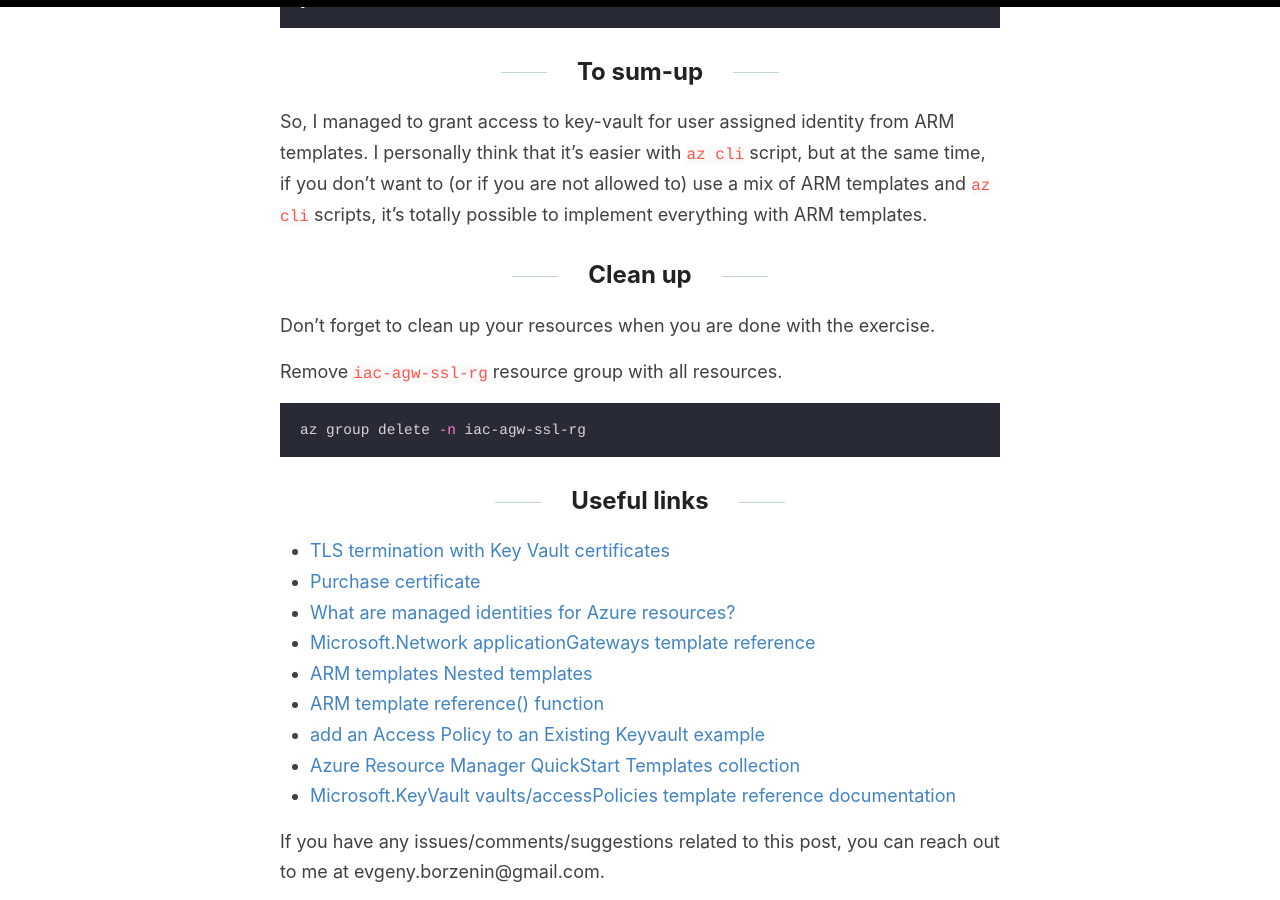
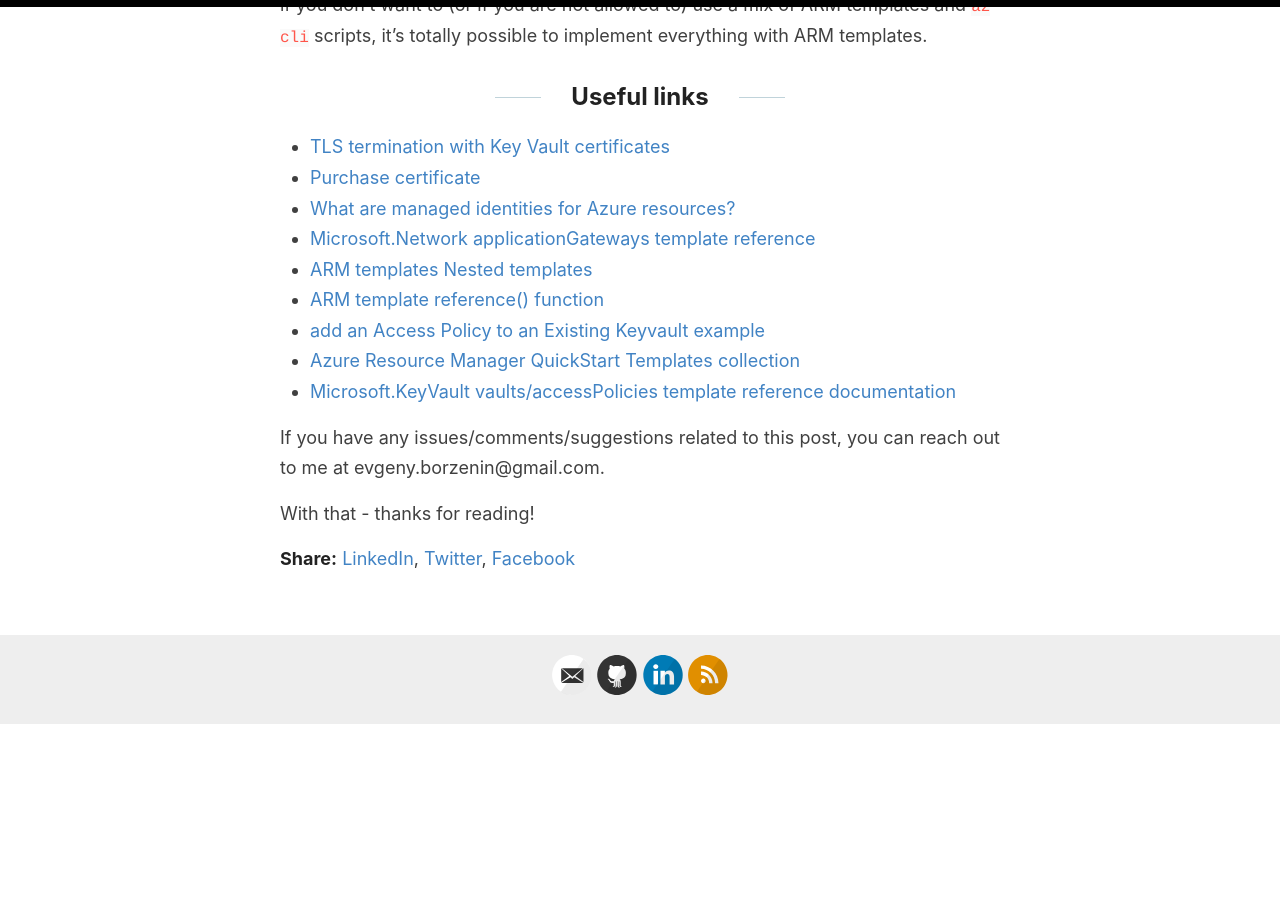
Before and after one commit to evgenyb/evgenyb.github.io, a Jekyll site: the page built from _posts/2020-05-11-nested-template-managed-identity-key-vault.md, in a window 1280 px wide and 900 px high, scrolled down 8314 px. Built offline with Jekyll 4.4.1, drawn with Linux system fonts in a browser that asks for light colours; after the commit the page ends 9039 px from its top, so only the background shows below that; some of the changed text lies outside the part shown.

Commit message:
QA content

````diff
--- a/_posts/2020-05-11-nested-template-managed-identity-key-vault.md
+++ b/_posts/2020-05-11-nested-template-managed-identity-key-vault.md
@@ -77,14 +77,6 @@
 
 * create user assigned managed identity called `iac-agw-mi`
 * grant `iac-agw-mi` managed identity `get` access policy to the secrets level at `iac-certificates-kv` key-vault.
-
-## Create resource group
-
-As always, let's start by creating new resource group.
-
-```bash
-az group create -n iac-agw-ssl-rg -l westeurope
-```
 
 ## User Assigned Managed Identity
 
@@ -279,16 +271,6 @@
 
 So, I managed to grant access to key-vault for user assigned identity from ARM templates. I personally think that it's easier with `az cli` script, but at the same time, if you don't want to (or if you are not allowed to) use a mix of ARM templates and `az cli` scripts, it's totally possible to implement everything with ARM templates.
 
-## Clean up
-
-Don't forget to clean up your resources when you are done with the exercise.
-
-Remove `iac-agw-ssl-rg` resource group with all resources.
-
-```bash
-az group delete -n iac-agw-ssl-rg
-```
-
 ## Useful links
 
 * [TLS termination with Key Vault certificates](https://docs.microsoft.com/en-us/azure/application-gateway/key-vault-certs)
````
